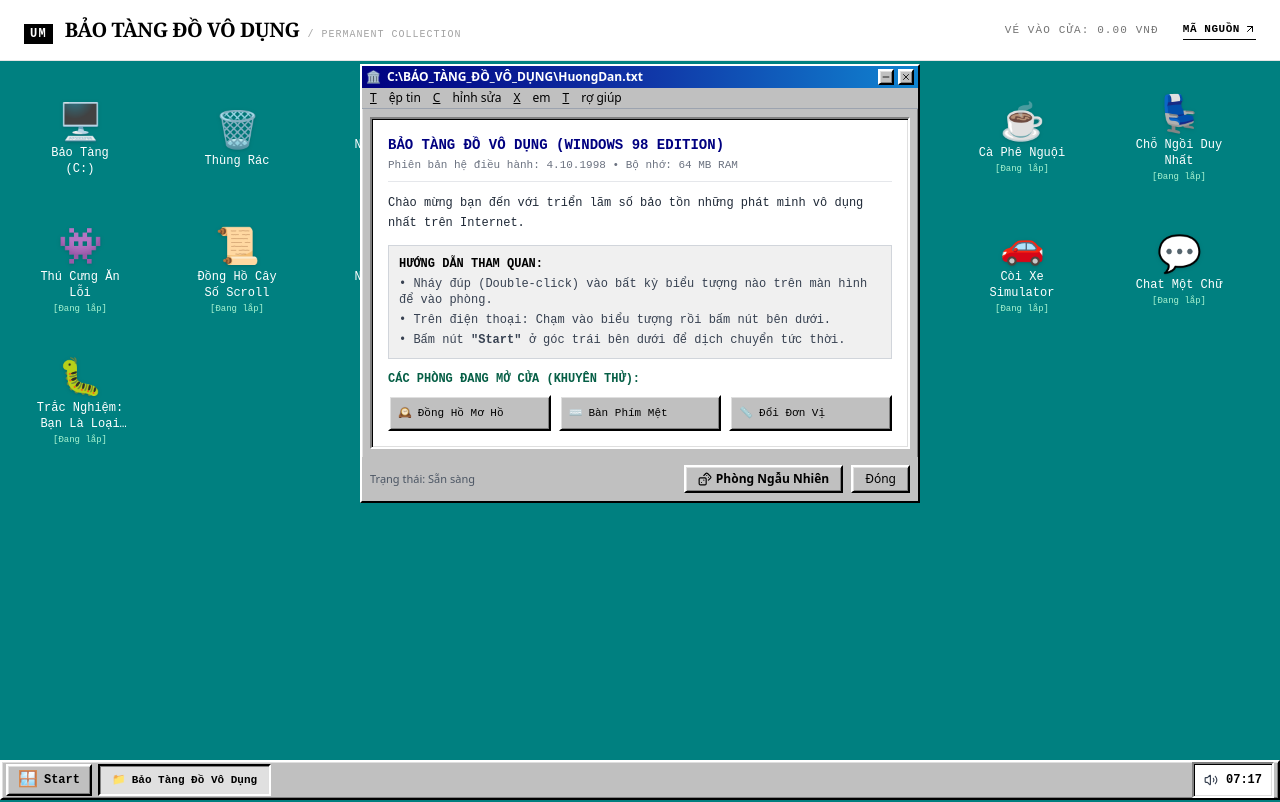
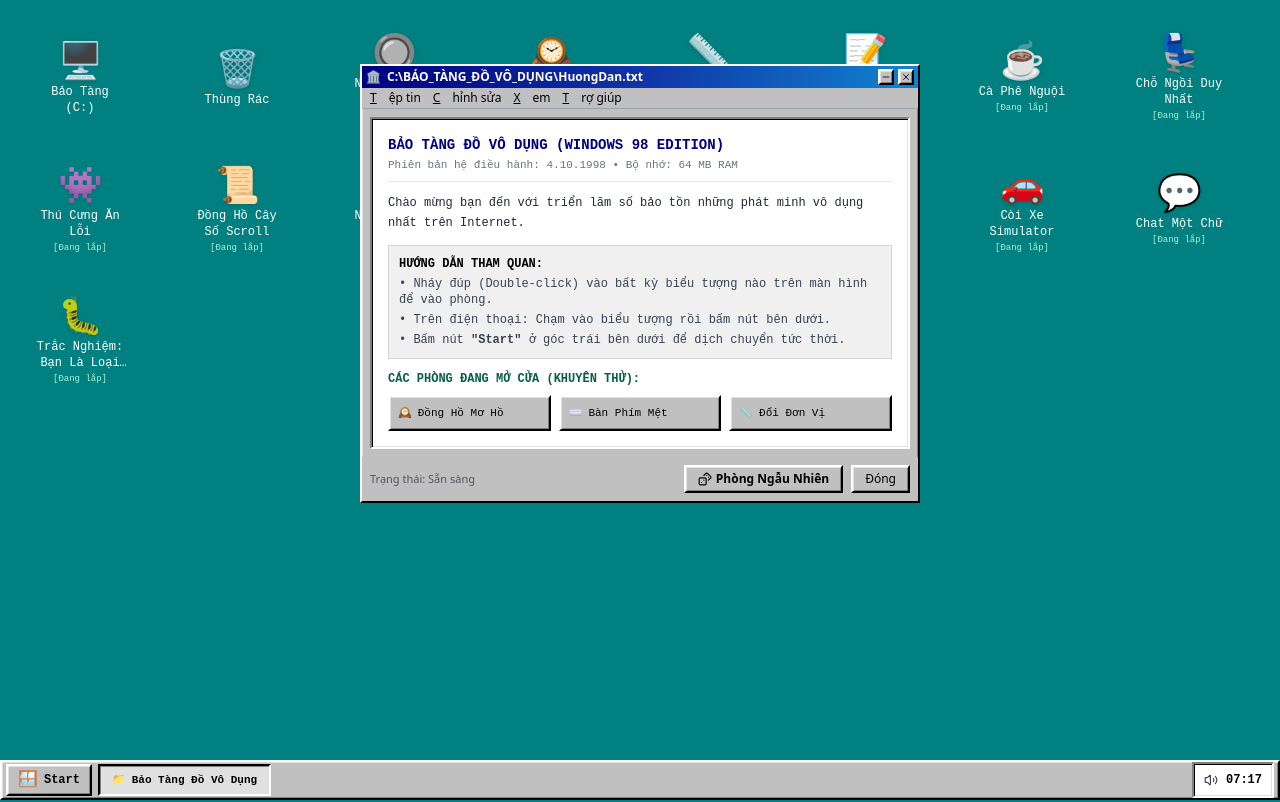
Before and after one commit to pie-12/useless-museum, a Next.js app: page / in a window 1280 px wide. Shown: the top 802 px of the page. Built offline with nearby package versions, Linux system fonts and the light colour scheme.

Commit message:
style(typography): configure Be_Vietnam_Pro font to fix detached diacritics

```diff
--- a/src/app/layout.tsx
+++ b/src/app/layout.tsx
@@ -1,12 +1,17 @@
 import type { Metadata } from "next";
+import { Be_Vietnam_Pro } from "next/font/google";
 import "./globals.css";
-import { MuseumHeader } from "@/components/MuseumHeader";
-import { MuseumFooter } from "@/components/MuseumFooter";
+
+const beVietnamPro = Be_Vietnam_Pro({
+  subsets: ["latin", "vietnamese"],
+  weight: ["400", "500", "600", "700", "800", "900"],
+  variable: "--font-sans",
+  display: "swap",
+});
 
 export const metadata: Metadata = {
-  title: "Bảo Tàng Đồ Vô Dụng (Useless Museum)",
+  title: "Bảo Tàng Đồ Vô Dụng (Useless Museum 98)",
   description: "Bảo tồn và trưng bày những sáng kiến phần mềm vô nghĩa nhưng vui nhộn nhất trên Internet.",
-  keywords: ["useless web", "bảo tàng vô dụng", "pet project", "hài hước", "lập trình viên"],
 };
 
 export default function RootLayout({
@@ -15,11 +20,9 @@
   children: React.ReactNode;
 }>) {
   return (
-    <html lang="vi">
-      <body className="bg-white text-neutral-900 min-h-screen flex flex-col antialiased selection:bg-black selection:text-white">
-        <MuseumHeader />
-        <main className="flex-1">{children}</main>
-        <MuseumFooter />
+    <html lang="vi" className={beVietnamPro.variable}>
+      <body className="font-sans antialiased bg-[#008080] text-black min-h-screen select-none overflow-x-hidden">
+        {children}
       </body>
     </html>
   );
```
